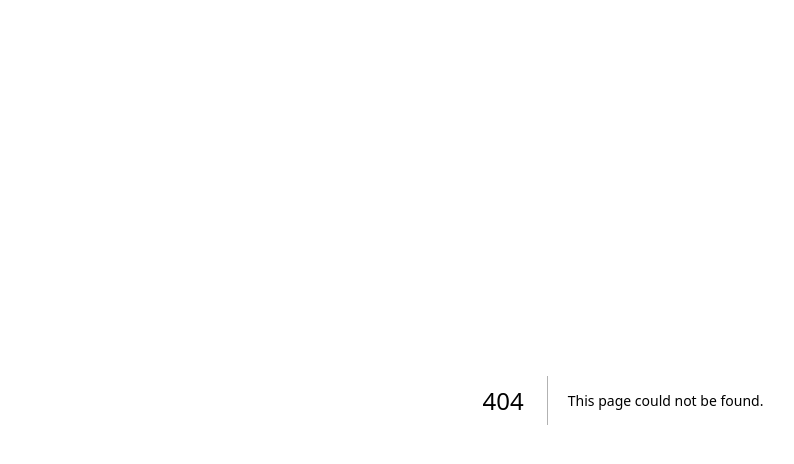
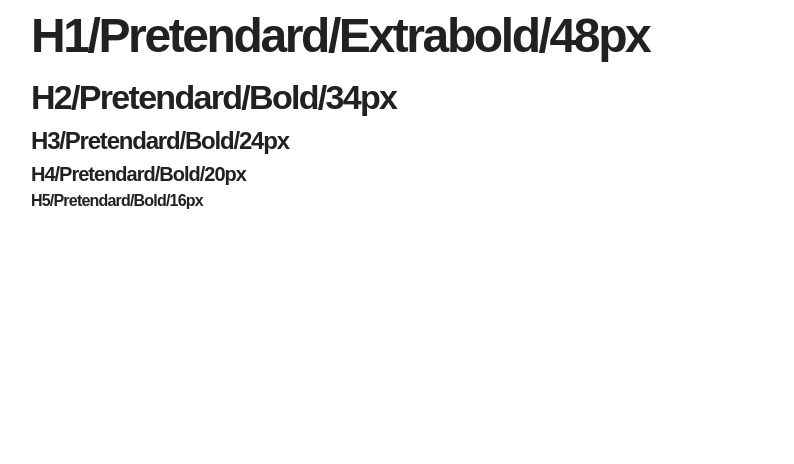
Before and after one commit to meetup-fe-next/daview-ui, a Next.js app: page /typography in a window 1280 px wide. Before the commit this address had no page. Shown: the top 464 px of the page, without its empty margins (17-811 px from the left). Built offline with nearby package versions, Linux system fonts and the light colour scheme.

Commit message:
feat:typography headline 추가

```diff
--- /dev/null
+++ b/app/typography/layout.tsx
@@ -0,0 +1,3 @@
+export default function HeadlineLayout({ children }: { children: React.ReactNode }) {
+  return <section>{children}</section>;
+}
--- /dev/null
+++ b/app/typography/page.tsx
@@ -0,0 +1,18 @@
+import Headline from '@/components/Typography/Headline';
+import { Metadata } from 'next';
+
+export const metadata: Metadata = {
+  title: 'Typography components test',
+};
+
+export default function Page() {
+  return (
+    <div className=" ml-12 ">
+      <Headline type="h1"> H1/Pretendard/Extrabold/48px </Headline>
+      <Headline type="h2"> H2/Pretendard/Bold/34px </Headline>
+      <Headline type="h3"> H3/Pretendard/Bold/24px </Headline>
+      <Headline type="h4"> H4/Pretendard/Bold/20px </Headline>
+      <Headline type="h5"> H5/Pretendard/Bold/16px </Headline>
+    </div>
+  );
+}
--- /dev/null
+++ b/components/Typography/Headline/index.tsx
@@ -0,0 +1,57 @@
+import React from 'react';
+
+type HeadlineType = 'h1' | 'h2' | 'h3' | 'h4' | 'h5';
+
+interface HeadlineProps {
+  children: React.ReactNode;
+  type: HeadlineType;
+}
+
+const fontSizes = {
+  h1: 'text-3xl',
+  h2: 'text-2xl',
+  h3: 'text-xl',
+  h4: 'text-lg',
+  h5: 'text-base',
+};
+
+const fontWeights = {
+  h1: 'font-extrabold',
+  h2: 'font-bold',
+  h3: 'font-bold',
+  h4: 'font-bold',
+  h5: 'font-bold',
+};
+
+const Headline: React.FC<HeadlineProps> = ({ children, type }) => {
+  let Component;
+
+  switch (type) {
+    case 'h1':
+      Component = 'h1';
+      break;
+    case 'h2':
+      Component = 'h2';
+      break;
+    case 'h3':
+      Component = 'h3';
+      break;
+    case 'h4':
+      Component = 'h4';
+      break;
+    case 'h5':
+      Component = 'h5';
+      break;
+    default:
+      Component = 'h1';
+  }
+  return React.createElement(
+    Component,
+    {
+      className: `font-pretendard ${fontWeights[type]} font-bold ${fontSizes[type]} leading-150 tracking-tighter text-high-emphasis`,
+    },
+    children,
+  );
+};
+
+export default Headline;
--- a/tailwind.config.js
+++ b/tailwind.config.js
@@ -7,6 +7,22 @@
   ],
   theme: {
     extend: {
+      fontFamily: {
+        pretendard: ['Pretendard', 'sans-serif'],
+      },
+      fontSize: {
+        '3xl': '48px', // for Headline1
+        '2xl': '34px', // for Headline2
+        xl: '24px', // for Headline3
+        lg: '20px', // for Headline4
+        base: '16px', // for Headline5
+      },
+      lineHeight: {
+        '150': '150%',
+      },
+      textColor: {
+        'high-emphasis': 'rgba(0, 0, 0, 0.87)',
+      },
       backgroundImage: {
         'gradient-radial': 'radial-gradient(var(--tw-gradient-stops))',
         'gradient-conic': 'conic-gradient(from 180deg at 50% 50%, var(--tw-gradient-stops))',
```
Also changed, not shown: 1 other file (tests, documents, lock files or other folders).
